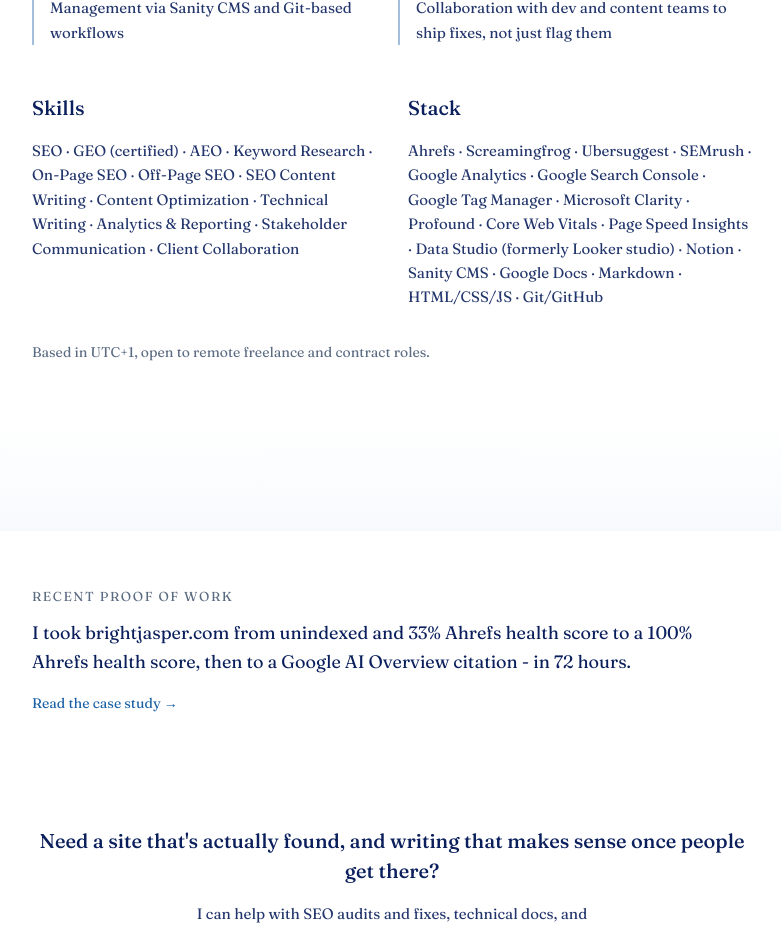
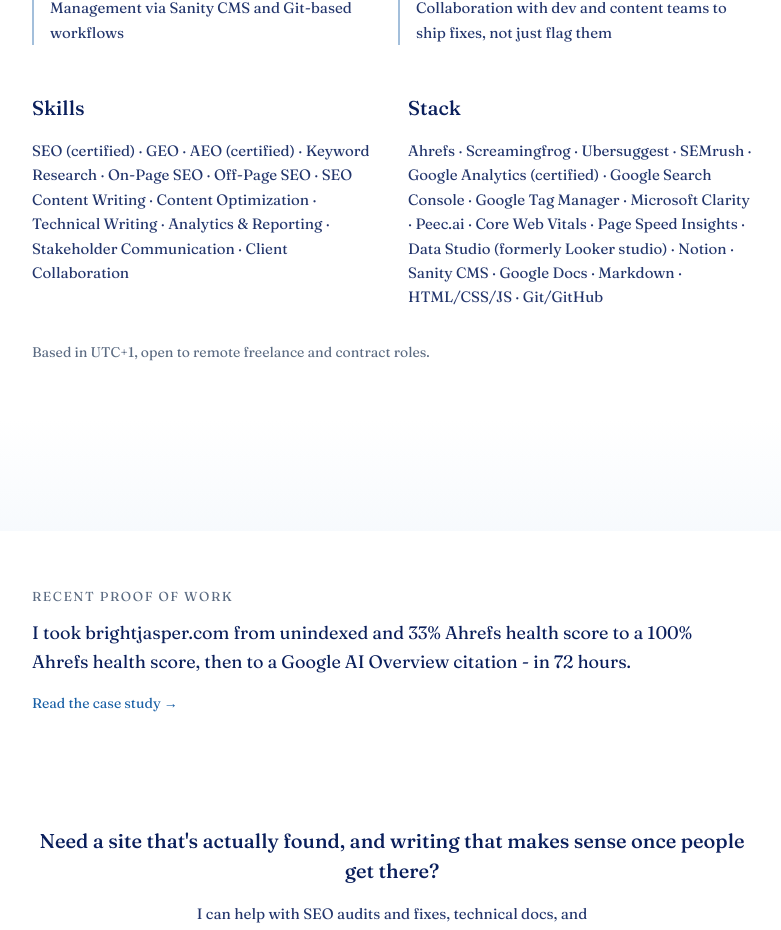
Before and after one commit to Aura-pix/bright-jasper, a Next.js app: page / in a window 1280 px wide. Shown: the part 1175-2105 px from the top of the page, without its empty margins (248-1029 px from the left). Built offline with nearby package versions, Linux system fonts and the light colour scheme.

Commit message:
Minor fixes

```diff
--- a/app/about/page.js
+++ b/app/about/page.js
@@ -146,8 +146,8 @@ export default function AboutPage() {
 
         <h2>Right now</h2>
         <p>
-          Writing and doing SEO work for web2 and web3 clients, building my own
-          projects, and writing articles on my blog.
+          Writing articles, doing SEO work for web2 and web3 clients and
+          building my own projects onchain and offchain
         </p>
       </div>
 
--- a/app/page.js
+++ b/app/page.js
@@ -153,20 +153,20 @@ export default function HomePage() {
           <div>
             <h2 className="text-[20px] font-medium text-ink mb-4">Skills</h2>
             <p className="text-[15px] text-ink/90 leading-relaxed">
-              SEO · GEO (certified) · AEO · Keyword Research · On-Page SEO ·
-              Off-Page SEO · SEO Content Writing · Content Optimization ·
-              Technical Writing · Analytics & Reporting · Stakeholder
-              Communication · Client Collaboration
+              SEO (certified) · GEO · AEO (certified) · Keyword Research ·
+              On-Page SEO · Off-Page SEO · SEO Content Writing · Content
+              Optimization · Technical Writing · Analytics & Reporting ·
+              Stakeholder Communication · Client Collaboration
             </p>
           </div>
           <div>
             <h2 className="text-[20px] font-medium text-ink mb-4">Stack</h2>
             <p className="text-[15px] text-ink/90 leading-relaxed">
               Ahrefs · Screamingfrog · Ubersuggest · SEMrush · Google Analytics
-              · Google Search Console · Google Tag Manager · Microsoft Clarity ·
-              Profound · Core Web Vitals · Page Speed Insights · Data Studio
-              (formerly Looker studio) · Notion · Sanity CMS · Google Docs ·
-              Markdown · HTML/CSS/JS · Git/GitHub
+              (certified) · Google Search Console · Google Tag Manager ·
+              Microsoft Clarity · Peec.ai · Core Web Vitals · Page Speed
+              Insights · Data Studio (formerly Looker studio) · Notion · Sanity
+              CMS · Google Docs · Markdown · HTML/CSS/JS · Git/GitHub
             </p>
           </div>
         </div>
```
Also changed, not shown: content/blog/how-i-fixed-ahrefs-308-redirect.mdx (+3 -3 lines), 2 other files (tests, documents, lock files or other folders).
